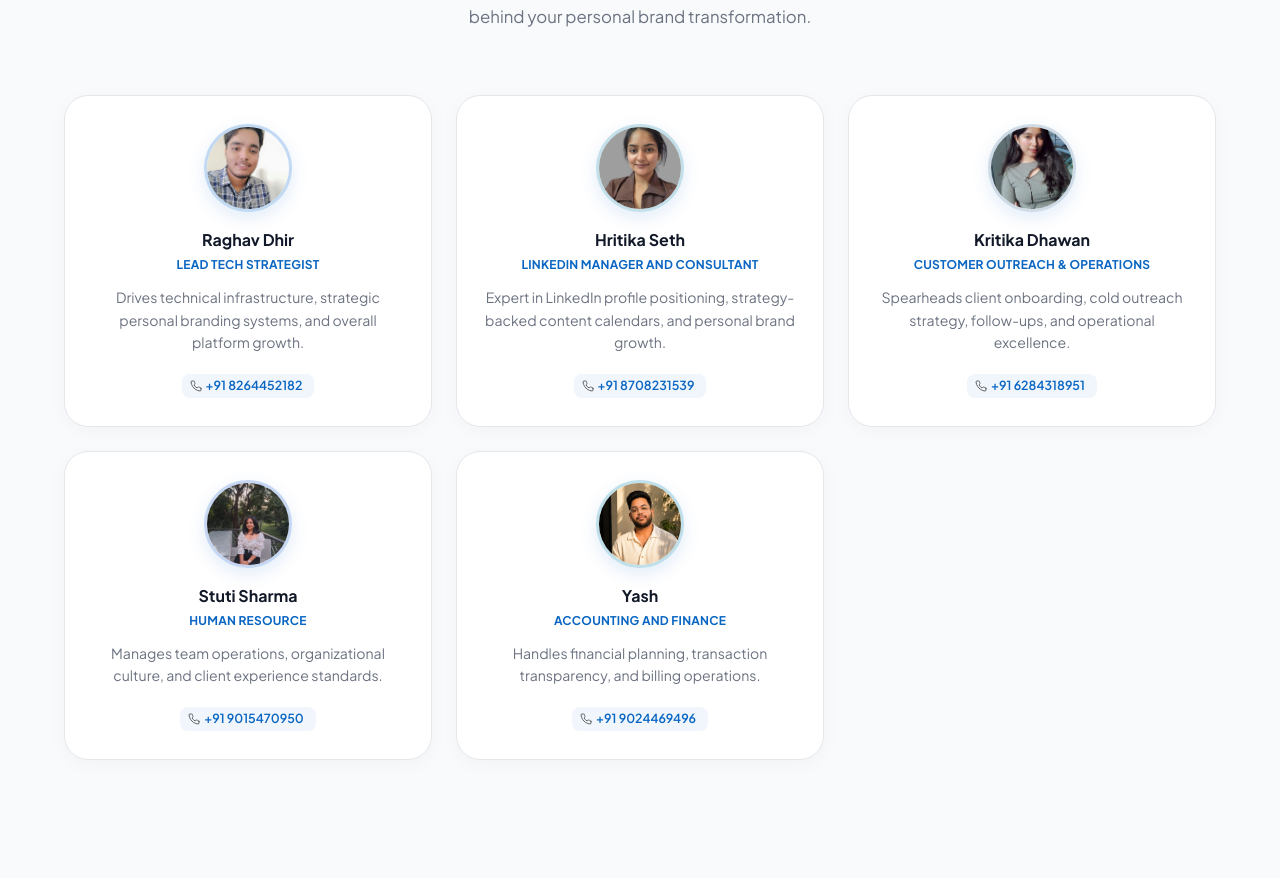
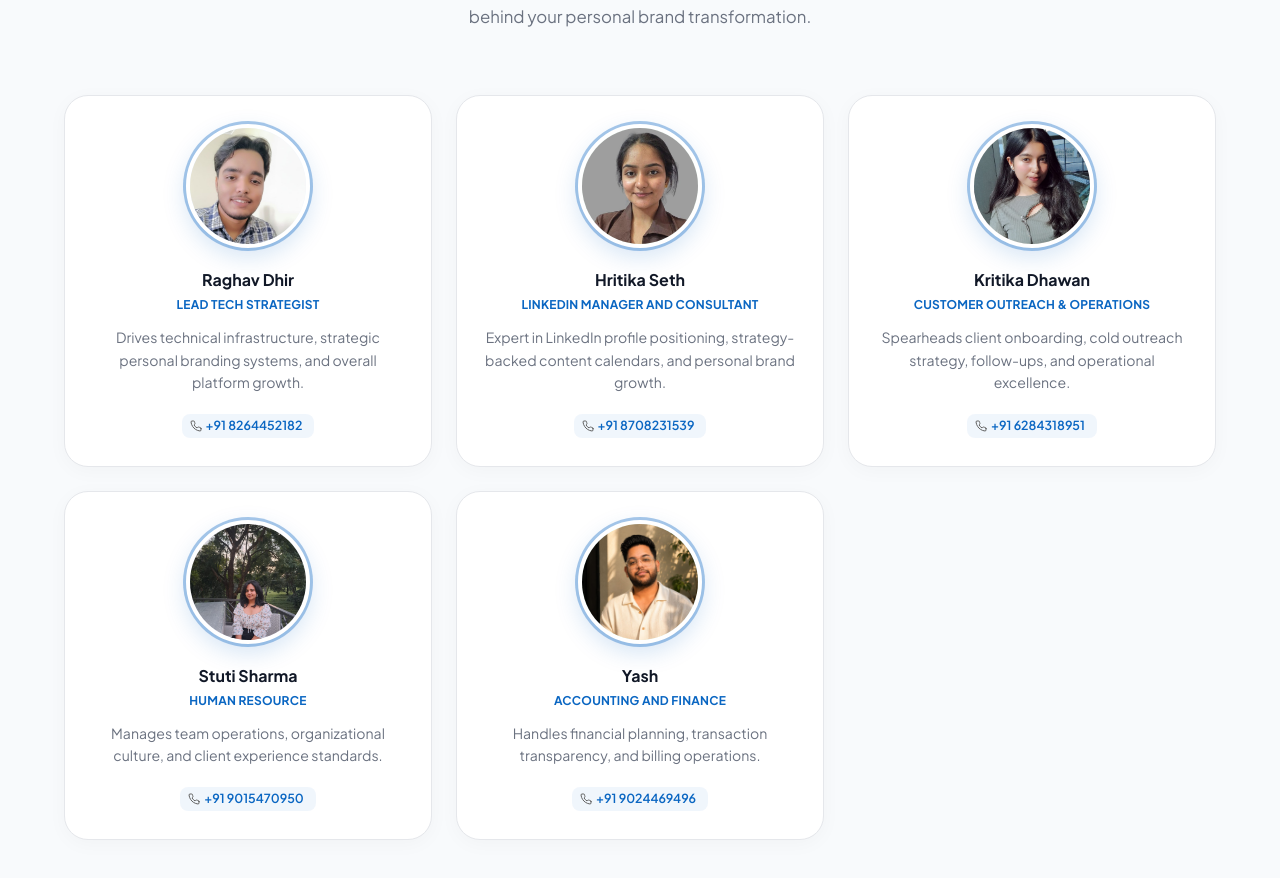
Before and after one commit to branditget-coder/brandit, a React (Vite) app in the folder frontend/: page / in a window 1280 px wide. Shown: the part 3364-4242 px from the top of the page. Built offline with nearby package versions, Linux system fonts and the light colour scheme; no server answers.

Commit message:
Enlarge team DP avatars to 124px and fine-tune headshot object-position for executive presentation

```diff
--- a/frontend/src/components/sections/TeamSection.tsx
+++ b/frontend/src/components/sections/TeamSection.tsx
@@ -10,6 +10,7 @@ const team = [
     phone: '+91 8264452182',
     avatar: 'RD',
     image: '/assets/team/raghav.jpg',
+    objectPosition: 'center 15%',
     bio: 'Drives technical infrastructure, strategic personal branding systems, and overall platform growth.',
     color: '#EFF6FF',
   },
@@ -19,6 +20,7 @@ const team = [
     phone: '+91 8708231539',
     avatar: 'HS',
     image: '/assets/team/hritika.jpg',
+    objectPosition: 'center 20%',
     bio: 'Expert in LinkedIn profile positioning, strategy-backed content calendars, and personal brand growth.',
     color: '#F0FDF4',
   },
@@ -28,6 +30,7 @@ const team = [
     phone: '+91 6284318951',
     avatar: 'KD',
     image: '/assets/team/kritika.jpg',
+    objectPosition: 'center 20%',
     bio: 'Spearheads client onboarding, cold outreach strategy, follow-ups, and operational excellence.',
     color: '#FFF7ED',
   },
@@ -37,6 +40,7 @@ const team = [
     phone: '+91 9015470950',
     avatar: 'SS',
     image: '/assets/team/stuti.jpg',
+    objectPosition: 'center 25%',
     bio: 'Manages team operations, organizational culture, and client experience standards.',
     color: '#F5F3FF',
   },
@@ -46,6 +50,7 @@ const team = [
     phone: '+91 9024469496',
     avatar: 'Y',
     image: '/assets/team/yash.jpg',
+    objectPosition: 'center 15%',
     bio: 'Handles financial planning, transaction transparency, and billing operations.',
     color: '#ECFDF5',
   },
@@ -98,16 +103,24 @@ export default function TeamSection({ backgroundColor = brandColors.background }
                     src={member.image}
                     alt={member.name}
                     sx={{
-                      width: 88,
-                      height: 88,
+                      width: 124,
+                      height: 124,
                       bgcolor: member.color,
                       color: brandColors.primary,
                       fontWeight: 700,
-                      fontSize: '1.4rem',
-                      mb: 2,
-                      border: `3px solid ${alpha(brandColors.primary, 0.2)}`,
-                      boxShadow: '0 6px 18px rgba(10, 102, 194, 0.12)',
-                      '& img': { objectFit: 'cover' },
+                      fontSize: '1.6rem',
+                      mb: 2.5,
+                      border: `4px solid #fff`,
+                      boxShadow: `0 8px 24px rgba(10, 102, 194, 0.18), 0 0 0 3px ${alpha(brandColors.primary, 0.35)}`,
+                      transition: 'transform 0.3s ease, box-shadow 0.3s ease',
+                      '&:hover': {
+                        transform: 'scale(1.05)',
+                        boxShadow: `0 12px 30px rgba(10, 102, 194, 0.28), 0 0 0 4px ${brandColors.primary}`,
+                      },
+                      '& img': {
+                        objectFit: 'cover',
+                        objectPosition: member.objectPosition || 'center 20%',
+                      },
                     }}
                   >
                     {member.avatar}
```
